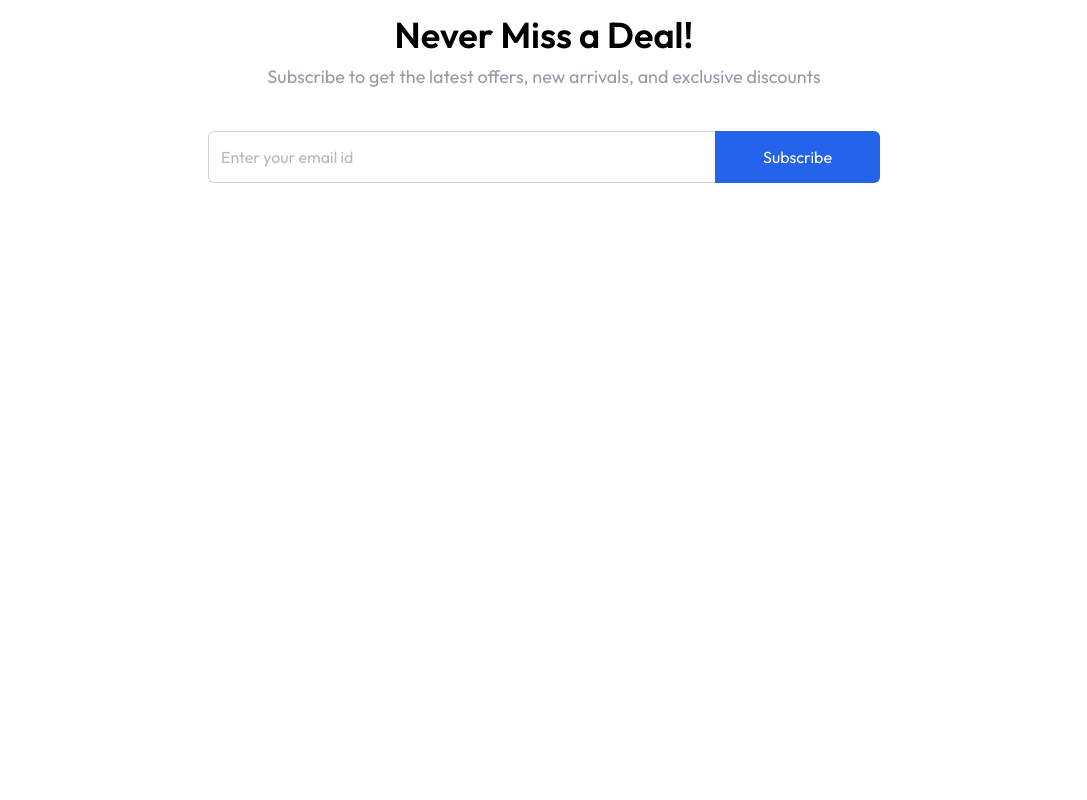
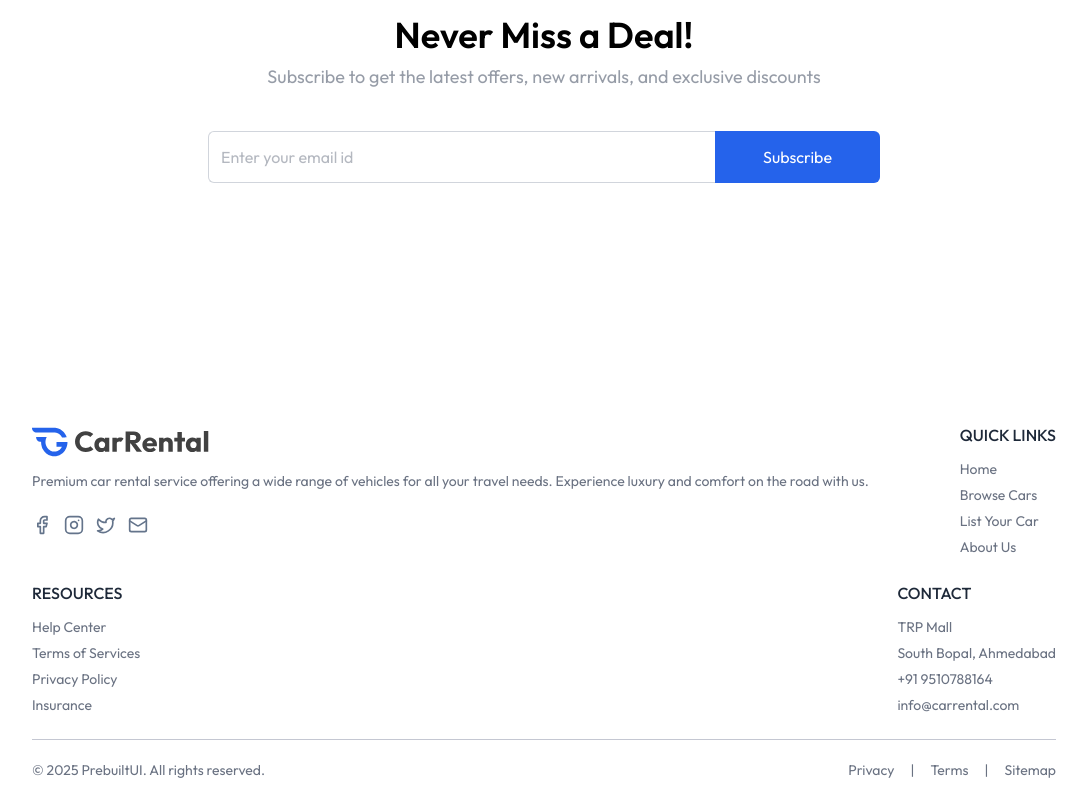
Before and after one commit to bhautik2004/CARRENTAL, a React (Vite) app in the folder client/: page / in a window 1280 px wide. Shown: the part 3200-4000 px from the top of the page, without its empty margins (96-1183 px from the left). Before the commit the page ends 3543 px from the top, so only its background shows below. Built offline with nearby package versions, Linux system fonts and the light colour scheme.

Commit message:
Feat : Home Page Completed

```diff
--- a/client/src/App.jsx
+++ b/client/src/App.jsx
@@ -5,6 +5,7 @@
 import Cars from './pages/Cars'
 import CarDetails from './pages/CarDetails'
 import MyBookings from './pages/MyBookings'
+import Footer from './components/Footer'
 
 const App = () => {
   const [showLogin, setshowLogin] = useState(false)
@@ -20,6 +21,8 @@
         <Route path='/bookings' element={<MyBookings/>} />
 
       </Routes>
+      {!isOwnerPath && <Footer/>}
+
     </>
   )
 }
--- /dev/null
+++ b/client/src/components/Footer.jsx
@@ -0,0 +1,67 @@
+import React from 'react'
+import { assets } from '../assets/assets'
+
+const Footer = () => {
+  return (
+     <div className='px-6 md:px-16 lg:px-24 xl:px-32 mt-60 text-sm text-gray-500'>
+
+            <div className='flex flex-wrap justify-between items-start gap-8 md:gap-6 pb-6 border-borderColor border-b'>
+                <div>
+                    <img src={assets.logo} alt="logo" className='h-8 md:h-9' />
+                    <p className='mx-w-80 mt-3'>
+                       Premium car rental service offering a wide range of vehicles for all your travel needs. Experience luxury and comfort on the road with us.
+                    </p>
+                    <div className='flex items-center gap-3 mt-6'>
+                       <a href="#"><img src={assets.facebook_logo} alt='facebook' className = "w-5 h-5 "  /></a>
+                       <a href="#"><img src={assets.instagram_logo} alt='instagram' className = "w-5 h-5 "  /></a>
+                       <a href="#"><img src={assets.twitter_logo} alt='twitter' className = "w-5 h-5 "  /></a>
+                       <a href="#"><img src={assets.gmail_logo} alt='gmail' className = "w-5 h-5 "  /></a>
+
+                    </div>
+                </div>
+
+                <div>
+                    <h2 className='text-base font-medium text-gray-800 uppercase'>Quick Links</h2>
+                    <ul className='mt-3 flex flex-col gap-1.5'>
+                        <li><a href="#">Home</a></li>
+                        <li><a href="#">Browse Cars</a></li>
+                        <li><a href="#">List Your Car</a></li>
+                        <li><a href="#">About Us</a></li>
+                    </ul>
+                </div>
+
+                <div>
+                    <h2 className='text-base font-medium text-gray-800 uppercase'>Resources</h2>
+                    <ul className='mt-3 flex flex-col gap-1.5'>
+                        <li><a href="#">Help Center</a></li>
+                        <li><a href="#">Terms of Services</a></li>
+                        <li><a href="#">Privacy Policy</a></li>
+                        <li><a href="#">Insurance</a></li>
+                    </ul>
+                </div>
+
+                <div>
+                    <h2 className='text-base font-medium text-gray-800 uppercase'>Contact</h2>
+                    <ul className='mt-3 flex flex-col gap-1.5'>
+                        <li>TRP Mall</li>
+                        <li>South Bopal, Ahmedabad</li>
+                        <li>+91 9510788164</li>
+                        <li>info@carrental.com</li>
+                    </ul>
+                </div>
+            </div>
+            <div className='flex flex-col md:flex-row gap-2 items-center justify-between py-5'>
+                <p>© {new Date().getFullYear()} <a href="https://prebuiltui.com">PrebuiltUI</a>. All rights reserved.</p>
+                <ul className='flex items-center gap-4'>
+                    <li><a href="#">Privacy</a></li>
+                    <li>|</li>
+                    <li><a href="#">Terms</a></li>
+                    <li>|</li>
+                    <li><a href="#">Sitemap</a></li>
+                </ul>
+            </div>
+        </div>
+  )
+}
+
+export default Footer
--- a/client/src/pages/Home.jsx
+++ b/client/src/pages/Home.jsx
@@ -13,6 +13,7 @@
       <Banner/>
       <Testimonial/>
       <NewsLetter/>
+
     </>
   )
 }
```
